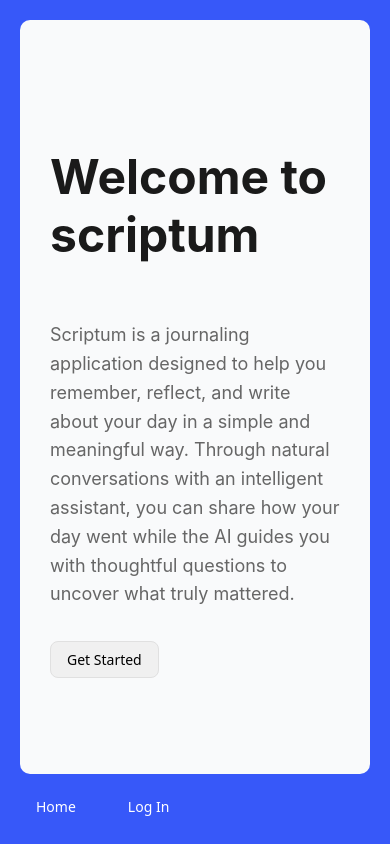
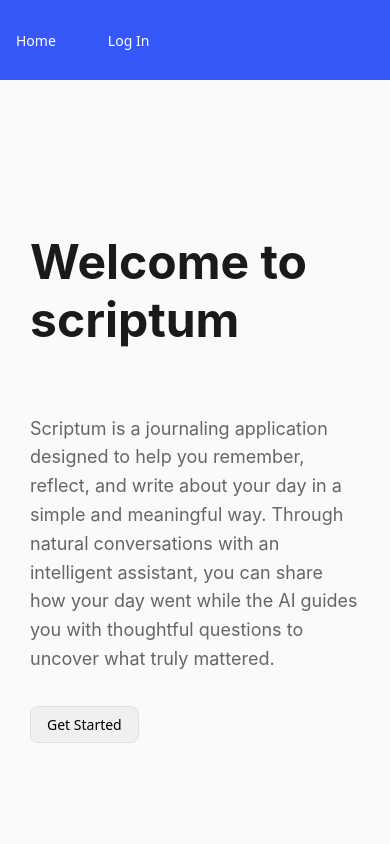
Before and after one commit to yanakolajara/Scriptum, a React (Vite) app in the folder client/: page / in a window 390 px wide. Built offline with nearby package versions, Linux system fonts and the light colour scheme; no server answers.

Commit message:
Update navbar height and layout for mobile responsive design

```diff
--- a/client/src/App.scss
+++ b/client/src/App.scss
@@ -28,14 +28,19 @@
   .app {
     display: grid;
     grid-template-columns: 1fr;
-    grid-template-rows: auto 30px;
+    grid-template-rows: 80px auto;
+    background: 0;
+    padding: 0;
+    background-color: var(--background);
+
     .navbar {
-      grid-row: 2;
+      grid-row: 1;
       grid-column: 1;
       width: 100%;
+      background: #3758f9;
     }
     .main-container {
-      grid-row: 1;
+      grid-row: 2;
       grid-column: 1;
     }
   }
--- a/client/src/features/Navbar/Navbar.scss
+++ b/client/src/features/Navbar/Navbar.scss
@@ -83,7 +83,7 @@
   .navbar {
     display: flex;
     flex-direction: row;
-    height: 20px;
+    height: 100%;
     &__logo-container {
       display: none;
     }
```
